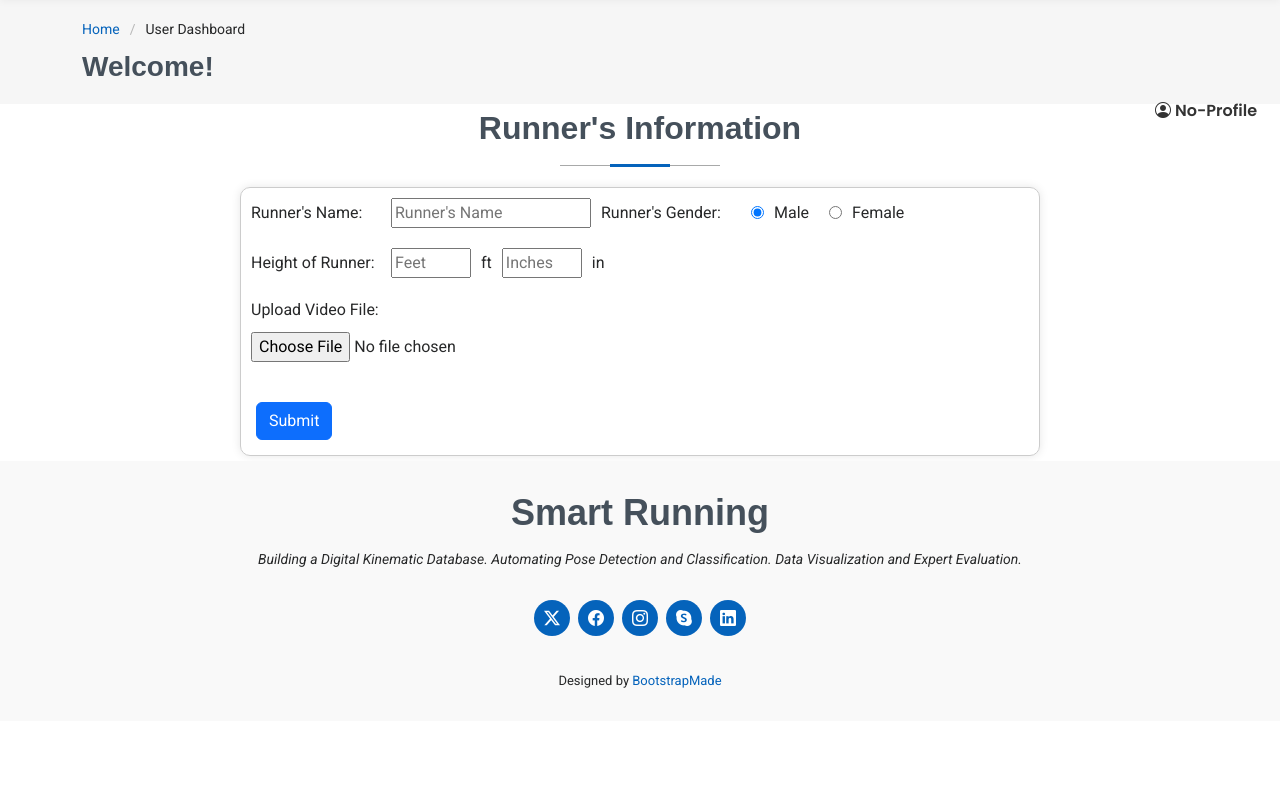
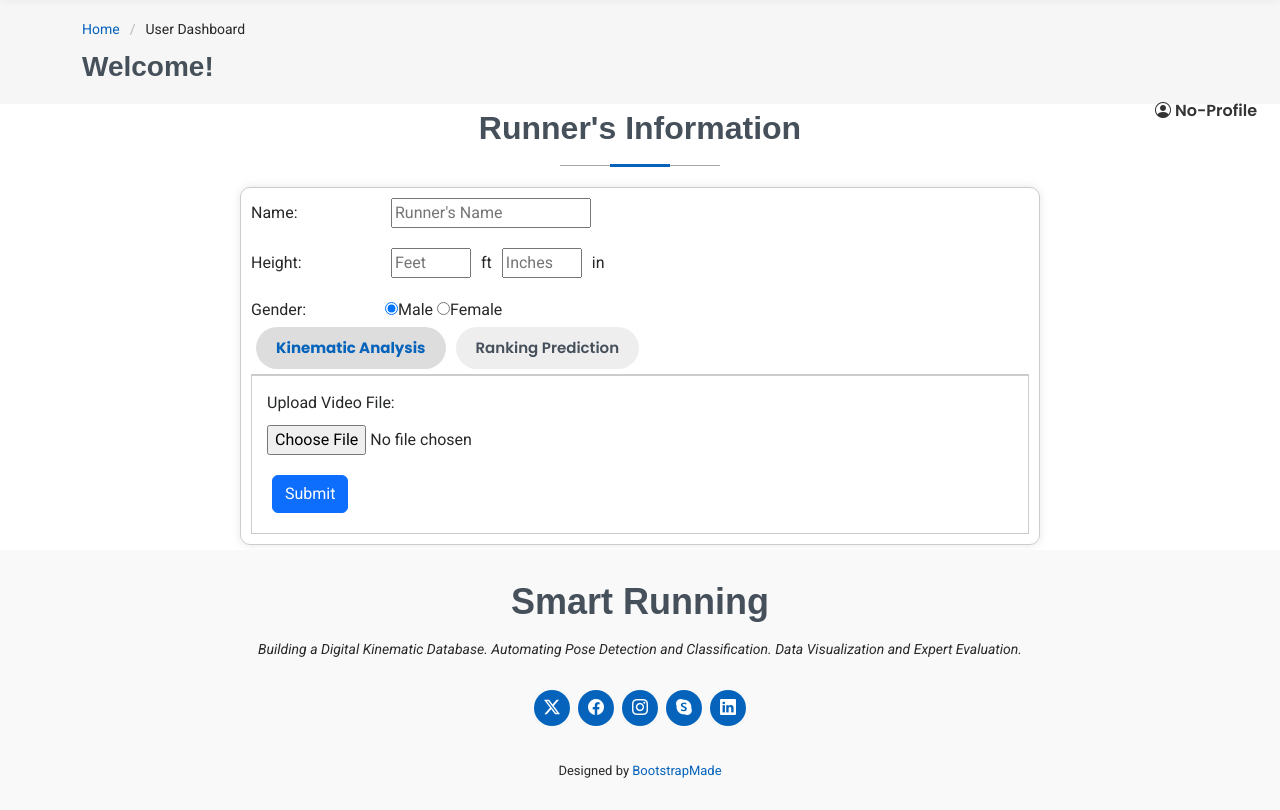
Before and after one commit to Habibi6010/Web_Running, a Flask app: page /dashboard in a window 1280 px wide. Shown: the part 81-891 px from the top of the page. Before the commit the page ends 769 px from the top, so only its background shows below. Run offline with Flask 3, Linux system fonts and the light colour scheme; some libraries are stand-ins or nearby versions.

Commit message:
make tab

```diff
--- a/python/main.py
+++ b/python/main.py
@@ -126,7 +126,8 @@ def run_analysis():
     # get the uploaded video file
     timestamp = datetime.datetime.now().strftime("%Y%m%d%H%M%S") # YYYYMMDDHHMMSS
     page_data_dic['timestamp'] = timestamp
-    video_address = f'{VIDEO_SAVE_PATH}{username}/{timestamp}_{runnerName}_{runnerGender}'
+    # video_address = f'{VIDEO_SAVE_PATH}{username}/{timestamp}_{runnerName}_{runnerGender}'
+    video_address = f'{VIDEO_SAVE_PATH}{username}/{timestamp}_{video_file.filename}'
     if video_file:
         video_file.save(video_address)
         print('Video file saved successfully')
--- a/python/static/css/main.css
+++ b/python/static/css/main.css
@@ -1793,3 +1793,33 @@ th.sort-desc::after {
 th.fixed-desc::after {
   content: " ▲";
 }
+
+/* Basic styling for tabs */
+.tab-buttons {
+  display: flex;
+  border-bottom: 2px solid #ccc;
+}
+
+.tab-buttons button {
+  padding: 10px 20px;
+  border: none;
+  background: #eee;
+  cursor: pointer;
+  transition: background 0.3s;
+}
+
+.tab-buttons button.active {
+  background: #ddd;
+  font-weight: bold;
+}
+
+.tab-content {
+  display: none;
+  padding: 15px;
+  border: 1px solid #ccc;
+  margin-top: -1px;
+}
+
+.tab-content.active {
+  display: block;
+}
--- a/python/static/js/main.js
+++ b/python/static/js/main.js
@@ -1092,3 +1092,18 @@ function populateVideoTable(videoList, tableBody) {
     tableBody.appendChild(row);
   });
 }
+
+// Manage Tabs
+function openTab(tabId) {
+      // Hide all tab contents
+      const contents = document.querySelectorAll('.tab-content');
+      contents.forEach(content => content.classList.remove('active'));
+
+      // Remove active class from all buttons
+      const buttons = document.querySelectorAll('.tab-buttons button');
+      buttons.forEach(button => button.classList.remove('active'));
+
+      // Show selected tab content and mark button as active
+      document.getElementById(tabId).classList.add('active');
+      document.querySelector(`.tab-buttons button[onclick="openTab('${tabId}')"]`).classList.add('active');
+}
--- a/python/templates/dashboard.html
+++ b/python/templates/dashboard.html
@@ -78,27 +78,43 @@
         <!-- <h4>Upload Your File</h4> -->
         <form id="uploadForm" action="/submit" method="POST" enctype="multipart/form-data">
           <div class="form-group" style="margin-bottom: 20px; display: flex; align-items: center; gap: 10px;">
-            <label for="runnerName" style="margin-bottom: 0; min-width: 130px;">Runner's Name:</label>
+            <label for="runnerName" style="margin-bottom: 0; min-width: 130px;">Name:</label>
             <input type="text" id="runnerName" name="runnerName" style="width: 200px;" placeholder="Runner's Name" required>
-            <label for="runnerGender" style="margin-bottom: 0; min-width: 130px;">Runner's Gender:</label>
-            <label></label><input type="radio" name="runnerGender" value="Male" checked>Male</label>
-            <label></label><input type="radio" name="runnerGender" value="Female">Female</label>
           </div>
           <div class="form-group" style="margin-bottom: 20px; display: flex; align-items: center; gap: 10px;">
-            <label for="heightFeet" style="margin-bottom: 0; min-width: 130px;">Height of Runner:</label>
+            <label for="heightFeet" style="margin-bottom: 0; min-width: 130px;">Height:</label>
             <input type="number" id="heightFeet" name="heightFeet" min="0" max="8" step="1" style="width: 80px;" placeholder="Feet" required>
             <span>ft</span>
             <input type="number" id="heightInches" name="heightInches" min="0" max="11" step="1" style="width: 80px;" placeholder="Inches" required>
             <span>in</span>
           </div>
+          <div>
+            <label for="runnerGender" style="margin-bottom: 0; min-width: 130px;">Gender:</label>
+            <label></label><input type="radio" name="runnerGender" value="Male" checked>Male</label>
+            <label></label><input type="radio" name="runnerGender" value="Female">Female</label>
+          </div>
 
-          <div class="form-group" style="margin-bottom: 20px;">
+          <div class="tab-buttons">
+            <button onclick="openTab('tab1')" class="active">Kinematic Analysis</button>
+            <button onclick="openTab('tab2')">Ranking Prediction</button>
+          </div>
+
+          <div id="tab1" class="tab-content active">
             <label for="videoUpload" style="display: block; margin-bottom: 10px;">Upload Video File:</label>
             <input type="file" id="videoUpload" name="videoUpload" accept="video/*" onchange="previewVideo()" required>
-            <video id="videoPreview" controls style="display:none; width: 100%; margin-top: 20px;"></video>
+            <video id="videoPreview" controls style="display:none; width: 100%; margin-top: 20px;"></video><br>
+            <button type="submit" onclick="SendVideo_height(event)" class="btn btn-primary" style="margin-top: 20px;">Submit</button>
           </div>
 
-          <button type="submit" onclick="SendVideo_height(event)" class="btn btn-primary" style="margin-top: 20px;">Submit</button>
+          <div id="tab2" class="tab-content">
+            <label for="scoreUpload" style="display: block; margin-bottom: 10px;">Upload Score File:</label>
+            <input type="file" id="scoreUpload" name="scoreUpload" accept=".csv" required>
+            <div id="scorePreview" style="display:none; margin-top: 20px;">
+              <h4>Score Preview:</h4>
+              <table id="scoreTable"></table>
+            </div>
+
+
 
           <div id="parent-container-uploadvideo" style="display: none;">
               <h2>Uploading and Processing. Please wait </h2>
```
Also changed, not shown: python/requierment.txt (added, +9 -0 lines).
